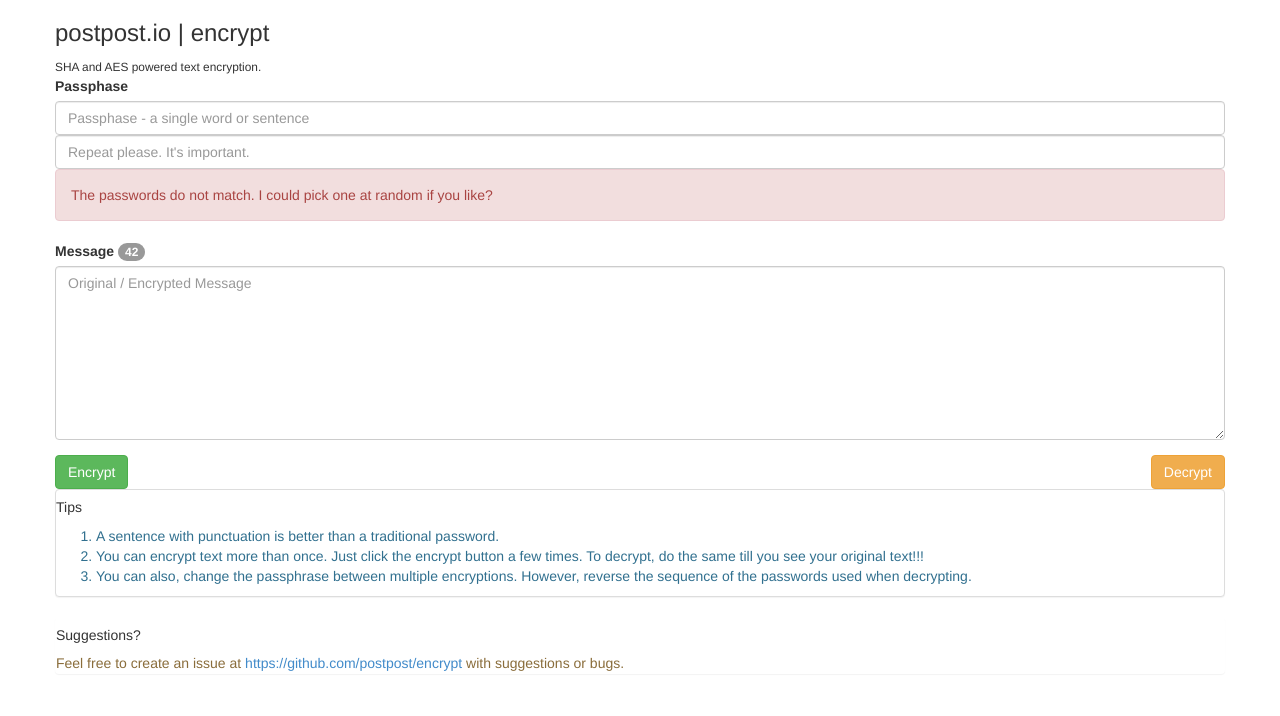
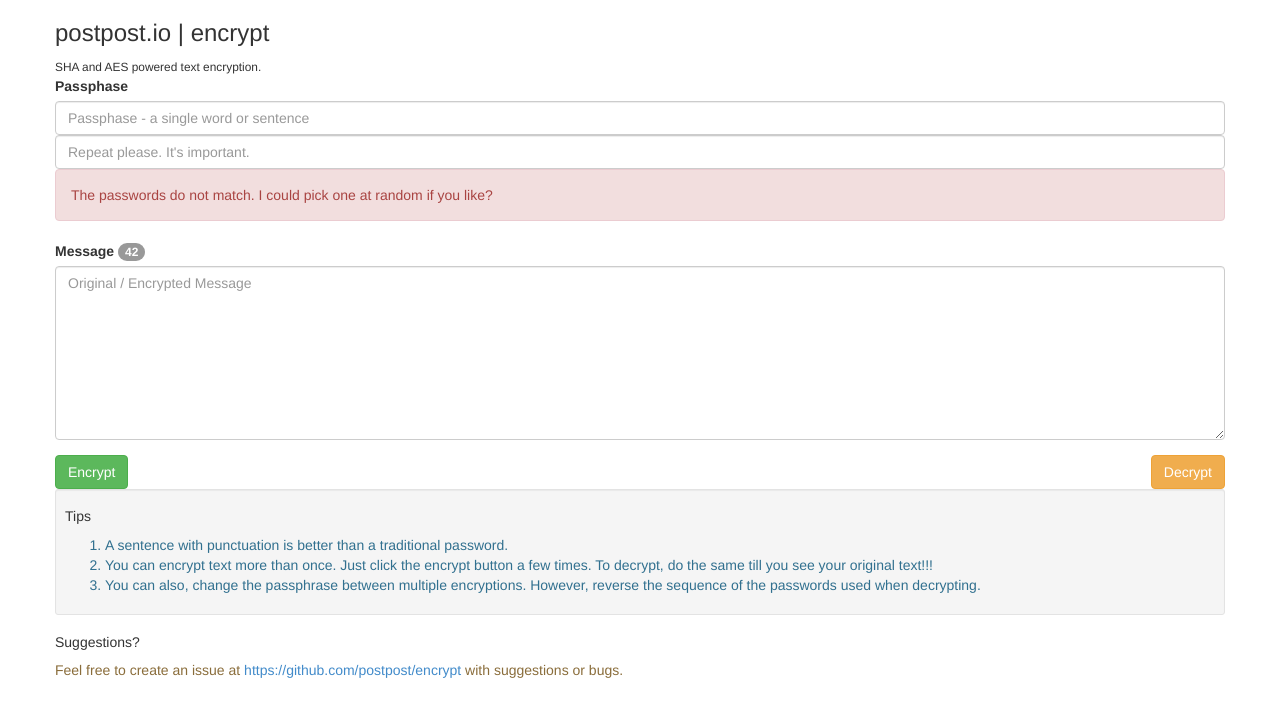
Before and after one commit to khilnani/quickedit.org, a plain HTML site: page index.html in a window 1280 px wide. Drawn offline with Linux system fonts and the light colour scheme.

Commit message:
Update index.html

```diff
--- a/index.html
+++ b/index.html
@@ -51,7 +51,7 @@
     </div>
 
     <div class="row">
-      <div class="panel panel-default">
+      <div class="well well-sm">
         <h5>Tips</h5>
         <ol>
           <li class="text-info">A sentence with punctuation is better than a traditional password.
@@ -59,10 +59,10 @@
           <li class="text-info">You can also, change the passphrase between multiple encryptions. However, reverse the sequence of the passwords used when decrypting.</li>
         </ol>
       </div>
-      <div class="panel">
-        <h5>Suggestions?</h5>
-        <span class="text-warning">Feel free to create an issue at <a href="https://github.com/postpost/encrypt">https://github.com/postpost/encrypt</a> with suggestions or bugs.</span>
-      </div>
+
+      <h5>Suggestions?</h5>
+      <span class="text-warning">Feel free to create an issue at <a href="https://github.com/postpost/encrypt">https://github.com/postpost/encrypt</a> with suggestions or bugs.</span>
+
     </div>
 
 </div>
```
